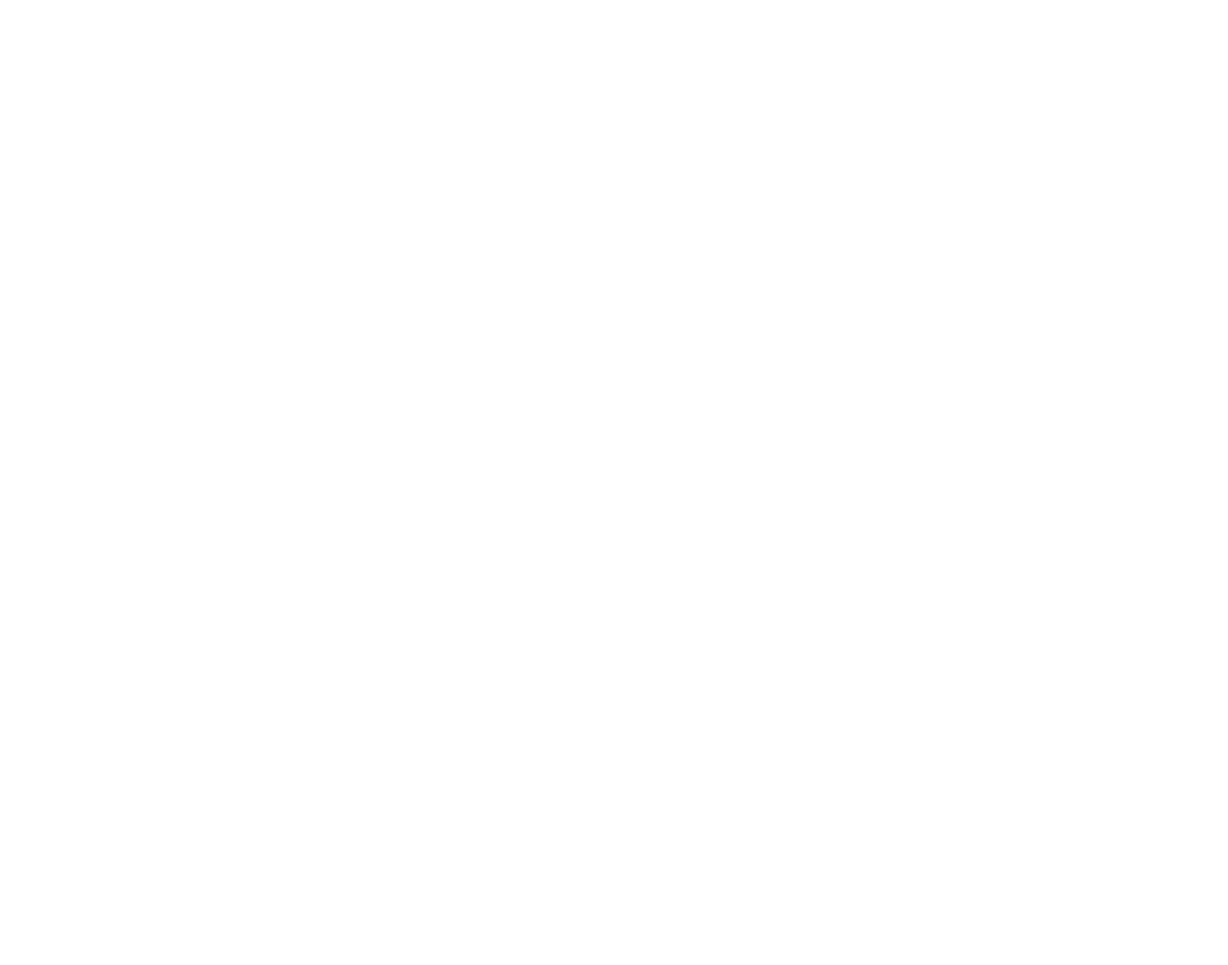
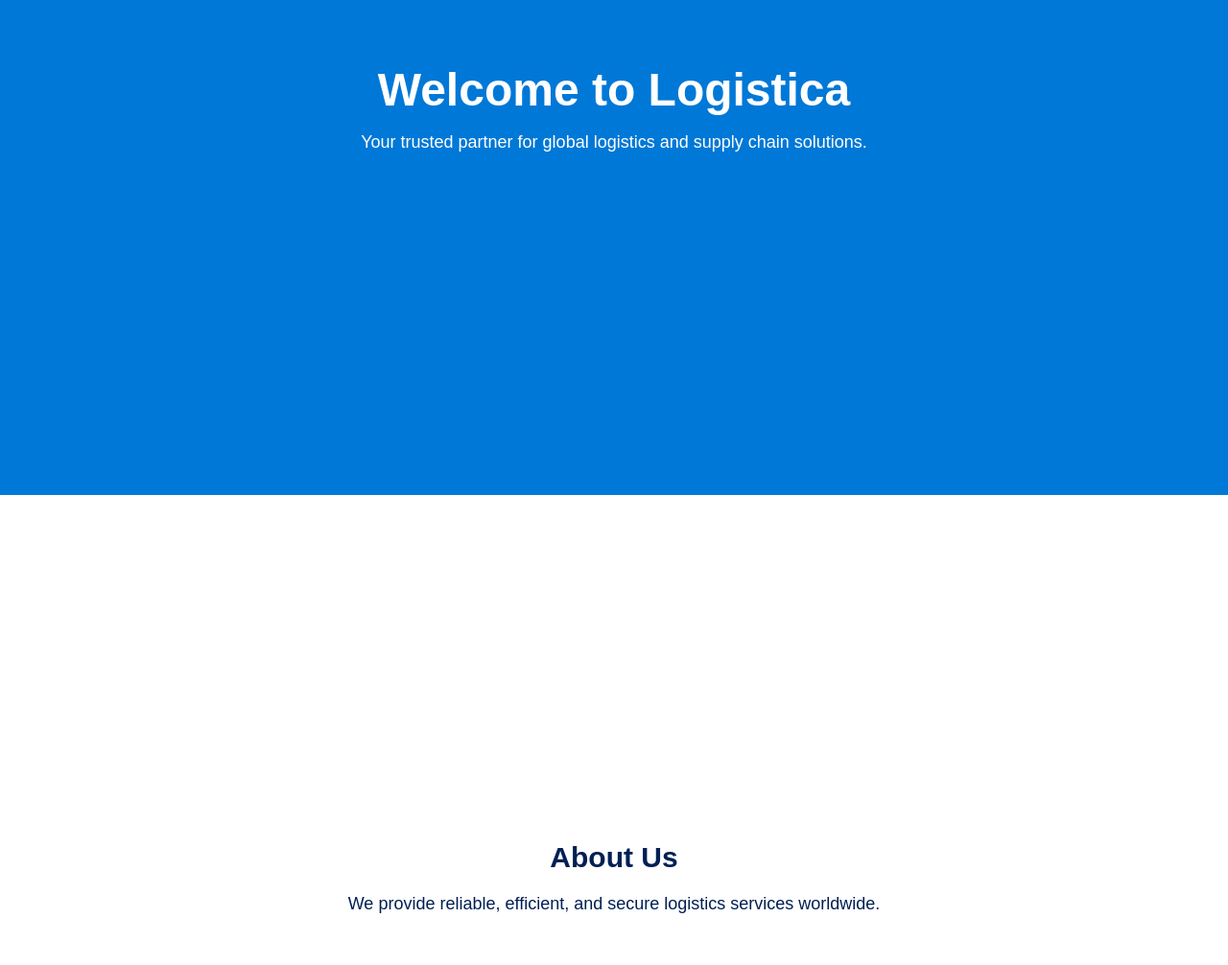
Before and after one commit to Dinuki85/barco, a Next.js app: page / in a window 1280 px wide. Shown: the part 1084-2090 px from the top of the page at 96% size. Before the commit the page ends 800 px from the top, so only its background shows below. Built offline with nearby package versions, Linux system fonts and the light colour scheme.

Commit message:
Update : update the code to get more visibility according to the scroll

```diff
--- a/app/components/Header.jsx
+++ b/app/components/Header.jsx
@@ -41,7 +41,12 @@ const Header = () => {
     >
       <div className="flex items-center justify-between h-16 px-4 mx-auto md:h-20 md:px-10 max-w-7xl">
         {/* Logo */}
-        <a href="#" className="flex items-center h-full text-2xl font-bold text-white">
+        <a
+          href="#"
+          className={`flex items-center h-full text-2xl font-bold transition-colors duration-300 ${
+            scrolled ? "text-black" : "text-white"
+          }`}
+        >
           <div className="flex items-center justify-center w-20 h-20 md:w-24 md:h-24">
             <Image
               src="/logo.png"
@@ -57,7 +62,9 @@ const Header = () => {
 
         {/* Hamburger Menu Button for mobile */}
         <button
-          className="text-3xl text-white md:hidden"
+          className={`text-3xl md:hidden transition-colors duration-300 ${
+            scrolled ? "text-black" : "text-white"
+          }`}
           onClick={() => setIsOpen(!isOpen)}
           aria-label="Toggle Menu"
         >
@@ -71,7 +78,11 @@ const Header = () => {
               <li key={index}>
                 <a
                   href={link.href}
-                  className="text-lg text-white transition hover:text-gray-300"
+                  className={`text-lg transition-colors duration-300 ${
+                    scrolled
+                      ? "text-black hover:text-gray-600"
+                      : "text-white hover:text-gray-300"
+                  }`}
                 >
                   {link.name}
                 </a>
--- a/app/page.js
+++ b/app/page.js
@@ -3,9 +3,43 @@ import HeroSection from "./components/HeroSection";
 export default function Home() {
   return (
     <>
-
       <HeroSection />
-
+      <section
+        id="home"
+        className="flex flex-col items-center justify-center min-h-[60vh] md:min-h-screen px-4 text-center text-white bg-lightBlue"
+      >
+        <h1 className="mb-4 text-3xl font-bold md:text-5xl">Welcome to Logistica</h1>
+        <p className="max-w-xl text-base md:text-lg">
+          Your trusted partner for global logistics and supply chain solutions.
+        </p>
+      </section>
+      <section
+        id="about"
+        className="flex flex-col items-center justify-center min-h-[60vh] md:min-h-screen px-4 text-center bg-white text-darkBlue"
+      >
+        <h2 className="mb-4 text-2xl font-semibold md:text-3xl">About Us</h2>
+        <p className="max-w-xl text-base md:text-lg">
+          We provide reliable, efficient, and secure logistics services worldwide.
+        </p>
+      </section>
+      <section
+        id="services"
+        className="flex flex-col items-center justify-center min-h-[60vh] md:min-h-screen px-4 text-center text-white bg-lightBlue"
+      >
+        <h2 className="mb-4 text-2xl font-semibold md:text-3xl">Our Services</h2>
+        <p className="max-w-xl text-base md:text-lg">
+          Freight forwarding, warehousing, customs clearance, and more.
+        </p>
+      </section>
+      <section
+        id="contact"
+        className="flex flex-col items-center justify-center min-h-[60vh] md:min-h-screen px-4 text-center bg-white text-darkBlue"
+      >
+        <h2 className="mb-4 text-2xl font-semibold md:text-3xl">Contact Us</h2>
+        <p className="max-w-xl text-base md:text-lg">
+          Reach out for a quote or to learn more about our logistics solutions.
+        </p>
+      </section>
     </>
   );
 }
```
